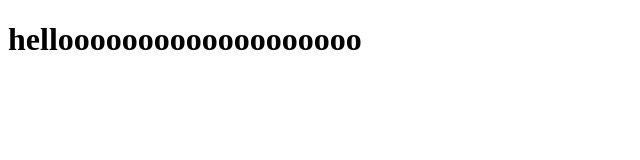
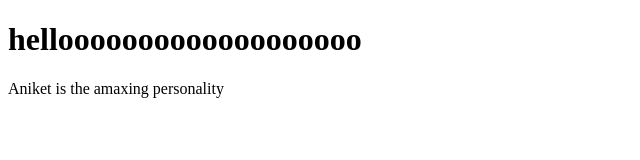
Before and after one commit to devilmeg/newRepo1, a plain HTML site: page newRepo1/index.html in a window 1280 px wide. Shown: the whole page, without its empty margins (0-640 px from the left). Drawn offline with Linux system fonts and the light colour scheme.

Commit message:
Add feautre1 branch

```diff
--- a/newRepo1/index.html
+++ b/newRepo1/index.html
@@ -7,5 +7,7 @@
 </head>
 <body>
     <h1>hellooooooooooooooooooo</h1>
+
+    <p>Aniket is the amaxing personality</p>
 </body>
 </html>
```
